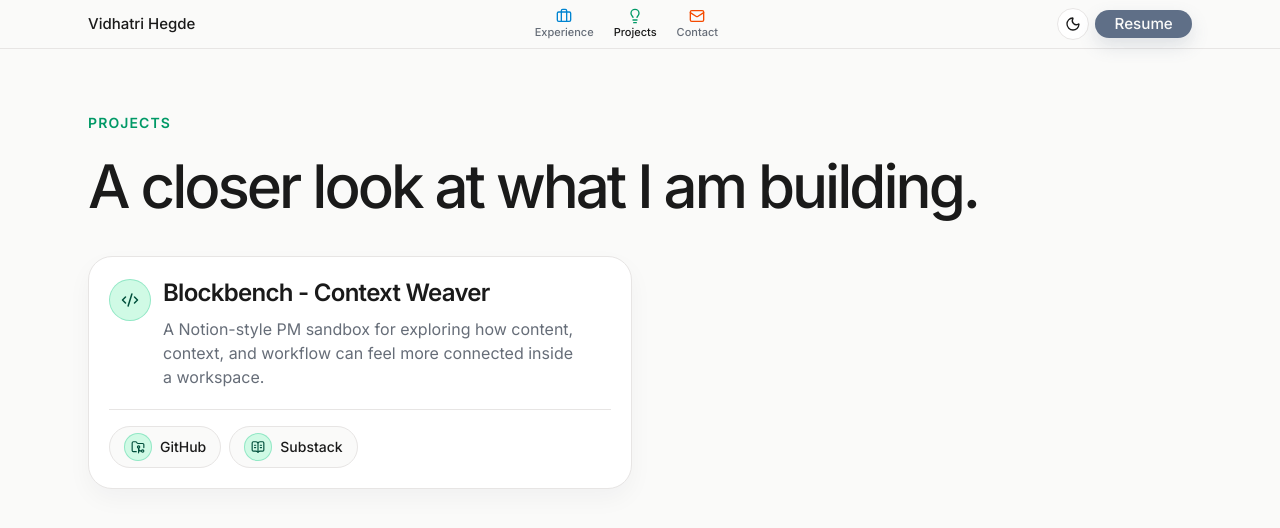
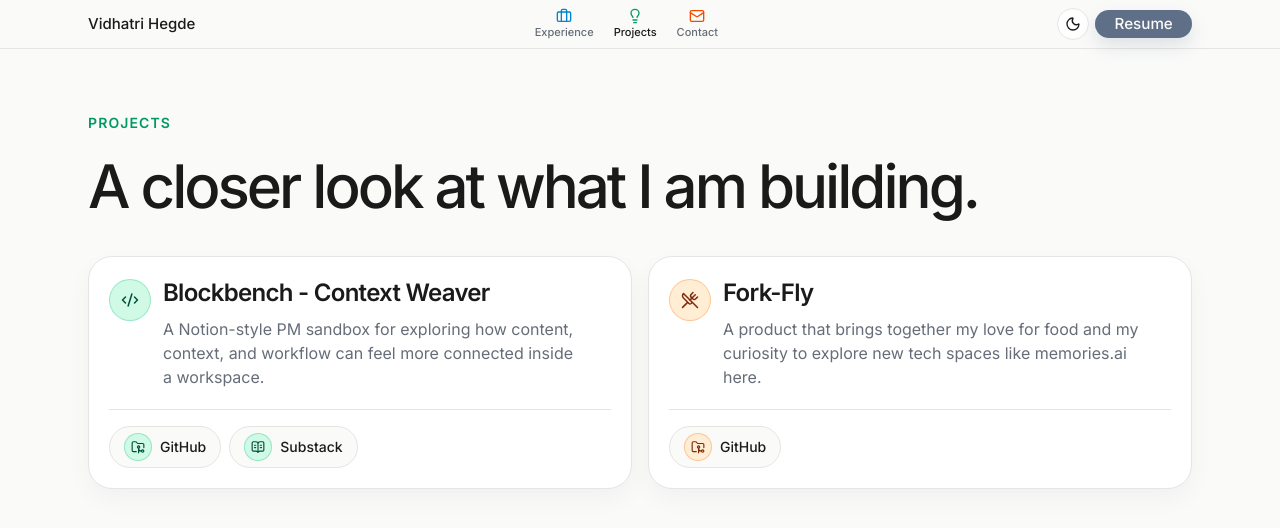
Before and after one commit to vidhu-hegde/Personal_website, a Next.js app: page /projects in a window 1280 px wide. Shown: the top 528 px of the page. Built offline with nearby package versions, Linux system fonts and the light colour scheme; no server answers.

Commit message:
updated the alignment of icons

```diff
--- a/app/projects/page.tsx
+++ b/app/projects/page.tsx
@@ -4,7 +4,6 @@
 import { ProjectCard } from "@/components/project-card";
 import { projects } from "@/content/projects";
 import { buildMetadata } from "@/lib/metadata";
-const mockProject = projects[0];
 
 export const metadata: Metadata = buildMetadata({
   title: "Projects",
@@ -27,7 +26,9 @@
           </div>
 
           <div className="grid gap-4 md:grid-cols-2">
-            <ProjectCard project={mockProject} />
+            {projects.map((project) => (
+              <ProjectCard key={project.slug} project={project} />
+            ))}
           </div>
         </div>
       </div>
--- a/components/project-card.tsx
+++ b/components/project-card.tsx
@@ -1,4 +1,4 @@
-import { BarChart3, BookOpenText, Briefcase, Code2, FolderGit2, Lightbulb, Users } from "lucide-react";
+import { BarChart3, BookOpenText, Briefcase, Code2, FolderGit2, Lightbulb, Users, UtensilsCrossed } from "lucide-react";
 
 import type { Project } from "@/content/projects";
 import type { ProjectTag } from "@/content/projects";
@@ -14,8 +14,20 @@
   Leadership: "text-rose-900 bg-rose-100 border-rose-500/30",
 };
 
-function ProjectIcon({ category }: { category: ProjectTag }) {
-  const className = `h-[18px] w-[18px] ${projectAccent[category].split(" ")[0]}`;
+function getProjectBadgeAccent(project: Project) {
+  if (project.icon === "food") {
+    return "text-orange-900 bg-orange-100 border-orange-500/30";
+  }
+
+  return projectAccent[project.tags[0]];
+}
+
+function ProjectIcon({ category, icon, colorClassName }: { category: ProjectTag; icon?: Project["icon"]; colorClassName: string }) {
+  const className = `h-[18px] w-[18px] ${colorClassName}`;
+
+  if (icon === "food") {
+    return <UtensilsCrossed className={className} aria-hidden="true" />;
+  }
 
   switch (category) {
     case "PM":
@@ -34,17 +46,19 @@
 export function ProjectCard({ project }: ProjectCardProps) {
   const githubLink = project.links?.find((link) => /github/i.test(link.label) || /github\.com/i.test(link.url));
   const substackLink = project.links?.find((link) => /substack/i.test(link.label) || /substack\.com/i.test(link.url));
+  const badgeAccent = getProjectBadgeAccent(project);
+  const iconColorClassName = badgeAccent.split(" ")[0];
   const primaryTag = project.tags[0];
-  const iconBadgeClass = `flex h-7 w-7 items-center justify-center rounded-full border ${projectAccent[primaryTag]}`;
+  const iconBadgeClass = `flex h-7 w-7 items-center justify-center rounded-full border ${badgeAccent}`;
 
   return (
-    <article className="relative rounded-2xl border border-border bg-card p-5 shadow-card">
-      <div className="flex items-start gap-3 pr-8">
+    <article className="flex h-full flex-col rounded-2xl border border-border bg-card p-5 shadow-card">
+      <div className="flex flex-1 items-start gap-3 pr-8">
         <div className="flex items-start gap-3">
           <div
-            className={`mt-0.5 flex h-[42px] w-[42px] shrink-0 items-center justify-center rounded-full border ${projectAccent[primaryTag]}`}
+            className={`mt-0.5 flex h-[42px] w-[42px] shrink-0 items-center justify-center rounded-full border ${badgeAccent}`}
           >
-            <ProjectIcon category={primaryTag} />
+            <ProjectIcon category={primaryTag} icon={project.icon} colorClassName={iconColorClassName} />
           </div>
           <div className="space-y-2">
             <h2 className="text-xl font-semibold tracking-[-0.03em] text-foreground sm:text-2xl">{project.title}</h2>
--- a/content/projects.ts
+++ b/content/projects.ts
@@ -8,6 +8,7 @@
   org: string;
   dateRange: string;
   tags: ProjectTag[];
+  icon?: "food";
   score: number;
   oneLiner: string;
   problem: string;
@@ -54,6 +55,35 @@
     featured: true,
     sortDate: "2026-07-01",
   },
+  {
+    slug: "fork-fly",
+    title: "Fork-Fly",
+    org: "Independent build",
+    dateRange: "Summer 2026",
+    tags: ["Technical"],
+    icon: "food",
+    score: 8.8,
+    oneLiner:
+      "A product that brings together my love for food and my curiosity to explore new tech spaces like memories.ai here.",
+    problem:
+      "I wanted to explore how people discover and organize food choices without the experience feeling scattered or forgettable.",
+    approach:
+      "I treated it as a lightweight product exploration, using the build to test how a more opinionated food workflow could be structured.",
+    whatBuilt:
+      "An early GitHub-based product concept focused on the food discovery experience.",
+    impact:
+      "It gave me a concrete way to prototype a category-specific product idea and shape the user flow through building.",
+    reflection:
+      "I want to keep refining the product direction and the experience design as the concept becomes sharper.",
+    links: [
+      {
+        label: "GitHub Repository",
+        url: "https://github.com/vidhu-hegde/Fork-Fly",
+      },
+    ],
+    featured: true,
+    sortDate: "2026-08-01",
+  },
 ];
 
 export function getProjectBySlug(slug: string) {
```
